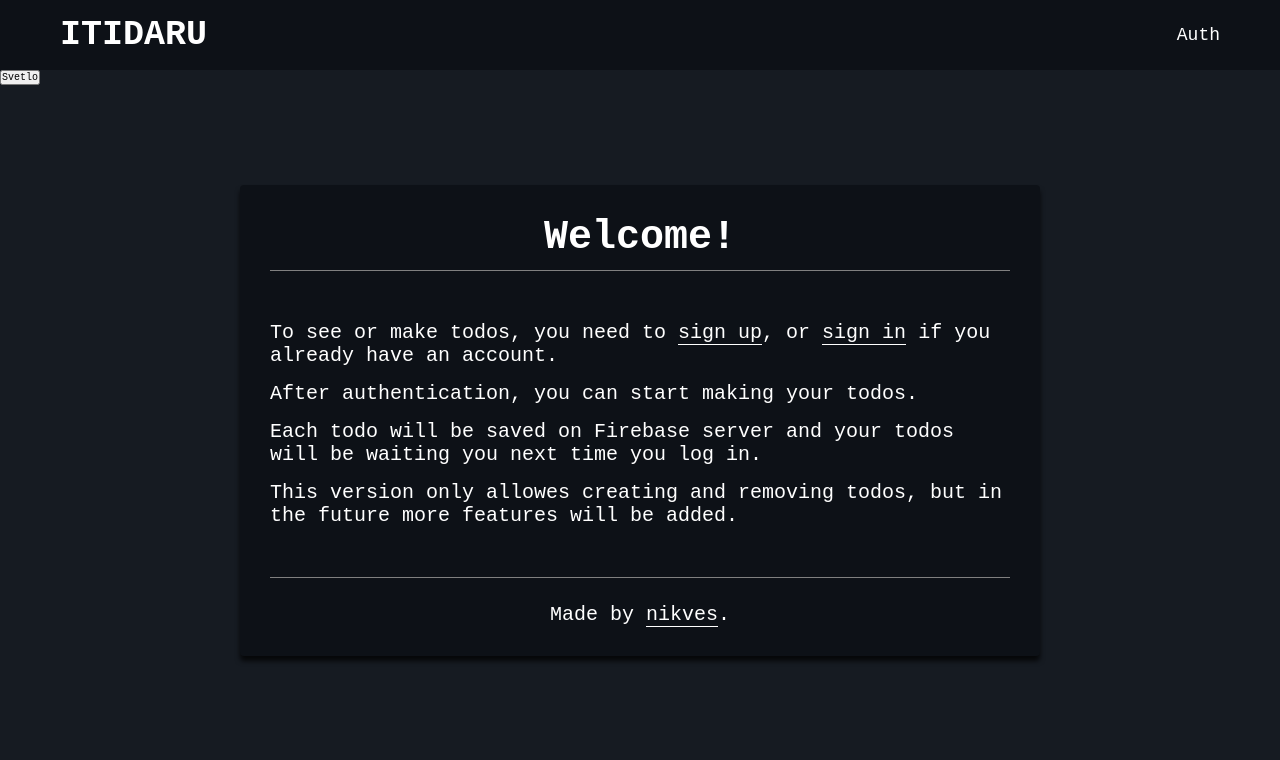
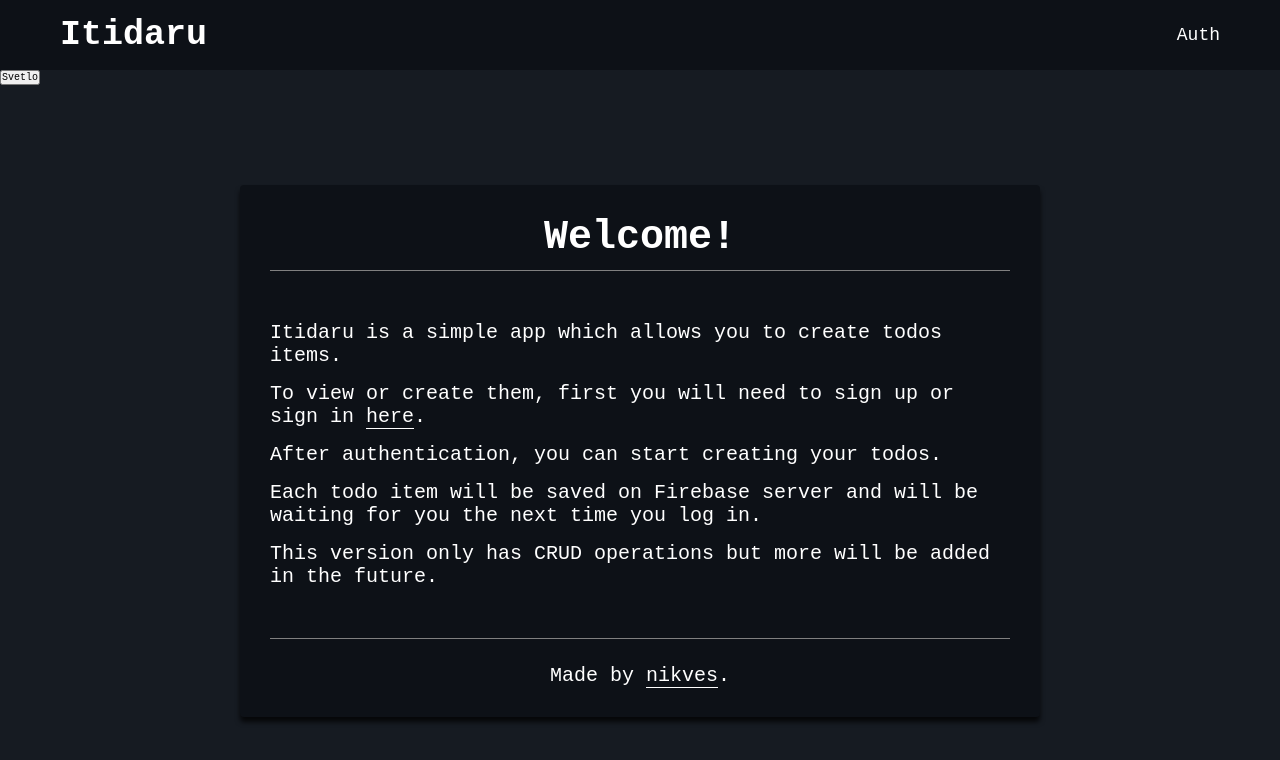
Before and after one commit to nik-ves/itidaru-web, a React (Create React App) app: page / in a window 1280 px wide. Shown: the top 760 px of the page. Built offline with nearby package versions, Linux system fonts and the light colour scheme.

Commit message:
Added more styles

```diff
--- a/public/index.html
+++ b/public/index.html
@@ -14,7 +14,7 @@
       integrity="sha256-mmgLkCYLUQbXn0B1SRqzHar6dCnv9oZFPEC1g1cwlkk="
       crossorigin="anonymous"
     />
-    <title>React Todo App</title>
+    <title>Itidaru</title>
   </head>
   <body>
     <div id="root"></div>
--- a/src/GlobalStyles.js
+++ b/src/GlobalStyles.js
@@ -42,53 +42,9 @@ button {
   font: inherit;
 }
 
-/* =====  ===== */
-
-.welcome-text {
-  max-width: 100%;
-  width: 80rem;
-  margin: 10rem auto;
-  background-color: var(--main-color);
-  color: var(--text-color);
-  padding: 3rem;
-  border-radius: 4px;
-  box-shadow: 0px 5px 5px 0px rgba(0, 0, 0, 0.75);
-}
-
-.welcome-text h1 {
-  text-align: center;
-  font-size: 4rem;
-}
-
-.welcome-text p {
-  font-size: 2rem;
-  margin-top: 1.5rem;
-}
-
-.welcome-text a {
-  color: var(--text-color);
-  border-bottom: 1px solid white;
-}
-
-.welcome-text-header {
-  padding-bottom: 1rem;
-  border-bottom: 1px solid grey;
-  margin-bottom: 5rem;
-}
-
-.welcome-text-footer {
-  padding-top: 1rem;
-  border-top: 1px solid grey;
-  margin-top: 5rem;
-  text-align: center;
-}
-
 @media only screen and (max-width: 800px) {
   html {
     font-size: 50%;
-  }
-  .welcome-text {
-    margin: 5rem auto;
   }
 }
 `;
--- /dev/null
+++ b/src/components/homePageComponents/WelcomeBox.js
@@ -0,0 +1,57 @@
+import React from "react";
+import { Link } from "react-router-dom";
+
+import {
+  Content,
+  FooterBox,
+  Paragraph,
+  Title,
+  TitleBox,
+} from "./WelcomeBox.styles";
+
+const WelcomeBox = () => {
+  return (
+    <Content>
+      <TitleBox>
+        <Title>Welcome!</Title>
+      </TitleBox>
+
+      <div>
+        <Paragraph>
+          Itidaru is a simple app which allows you to create todos items.
+        </Paragraph>
+
+        <Paragraph>
+          To view or create them, first you will need to sign up or sign in{" "}
+          <Link to="/auth">here</Link>.
+        </Paragraph>
+
+        <Paragraph>
+          After authentication, you can start creating your todos.
+        </Paragraph>
+
+        <Paragraph>
+          Each todo item will be saved on Firebase server and will be waiting
+          for you the next time you log in.
+        </Paragraph>
+
+        <Paragraph>
+          This version only has CRUD operations but more will be added in the
+          future.
+        </Paragraph>
+
+        <FooterBox>
+          <Paragraph>
+            Made by{" "}
+            <a href="https://nikves.com" target="_blank" rel="noreferrer">
+              nikves
+            </a>
+            .
+          </Paragraph>
+        </FooterBox>
+      </div>
+    </Content>
+  );
+};
+
+export default WelcomeBox;
--- /dev/null
+++ b/src/components/homePageComponents/WelcomeBox.styles.js
@@ -0,0 +1,46 @@
+import styled from "styled-components";
+
+export const Content = styled.section`
+  max-width: 100%;
+  width: 80rem;
+  margin: 10rem auto;
+  background-color: var(--main-color);
+  color: var(--text-color);
+  padding: 3rem;
+  border-radius: 4px;
+  box-shadow: 0px 5px 5px 0px rgba(0, 0, 0, 0.75);
+
+  & a {
+    color: var(--text-color);
+    border-bottom: 1px solid white;
+  }
+
+  @media only screen and (max-width: 800px) {
+    & {
+      margin: 5rem auto;
+    }
+  }
+`;
+
+export const TitleBox = styled.div`
+  padding-bottom: 1rem;
+  border-bottom: 1px solid grey;
+  margin-bottom: 5rem;
+`;
+
+export const Title = styled.h1`
+  text-align: center;
+  font-size: 4rem;
+`;
+
+export const Paragraph = styled.p`
+  font-size: 2rem;
+  margin-top: 1.5rem;
+`;
+
+export const FooterBox = styled.div`
+  padding-top: 1rem;
+  border-top: 1px solid grey;
+  margin-top: 5rem;
+  text-align: center;
+`;
--- a/src/components/navigation/MainNavigation.js
+++ b/src/components/navigation/MainNavigation.js
@@ -19,7 +19,7 @@ const MainNavigation = () => {
       <Container>
         <Content>
           <Link to="/">
-            <Logo>ITIDARU</Logo>
+            <Logo>Itidaru</Logo>
           </Link>
 
           <Links>
--- a/src/pages/Home.js
+++ b/src/pages/Home.js
@@ -1,40 +1,10 @@
-import { Link } from "react-router-dom";
 import Container from "../components/UI/Container";
+import WelcomeBox from "../components/homePageComponents/WelcomeBox";
 
 const Home = () => {
   return (
     <Container>
-      <section className="welcome-text">
-        <div className="welcome-text-header">
-          <h1>Welcome!</h1>
-        </div>
-
-        <div>
-          <p>
-            To see or make todos, you need to <Link to="/sign-up">sign up</Link>
-            , or <Link to="/sign-in">sign in</Link> if you already have an
-            account.
-          </p>
-          <p>After authentication, you can start making your todos.</p>
-          <p>
-            Each todo will be saved on Firebase server and your todos will be
-            waiting you next time you log in.
-          </p>
-          <p>
-            This version only allowes creating and removing todos, but in the
-            future more features will be added.
-          </p>
-          <div className="welcome-text-footer">
-            <p>
-              Made by{" "}
-              <a href="https://nikves.com" target="_blank" rel="noreferrer">
-                nikves
-              </a>
-              .
-            </p>
-          </div>
-        </div>
-      </section>
+      <WelcomeBox />
     </Container>
   );
 };
```
